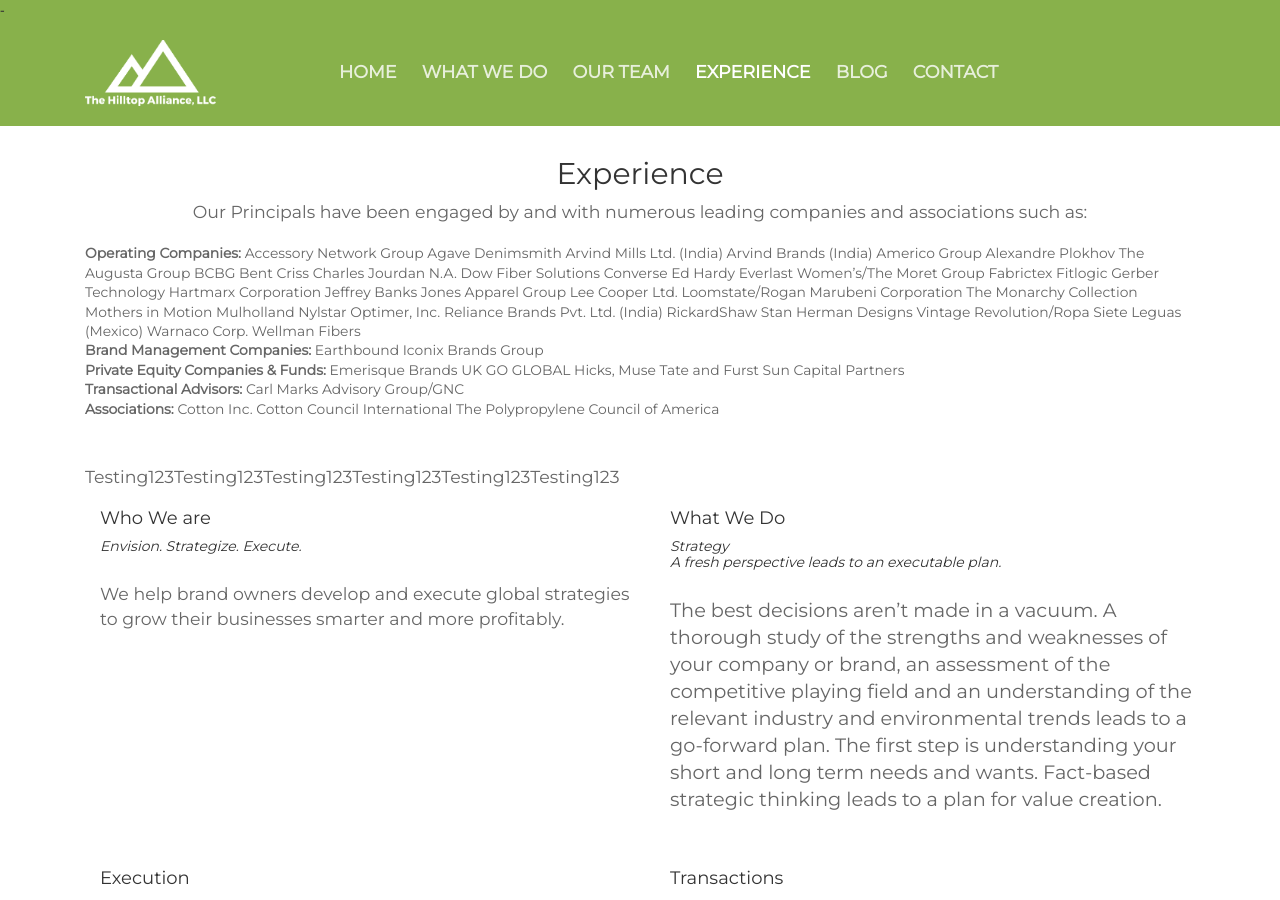
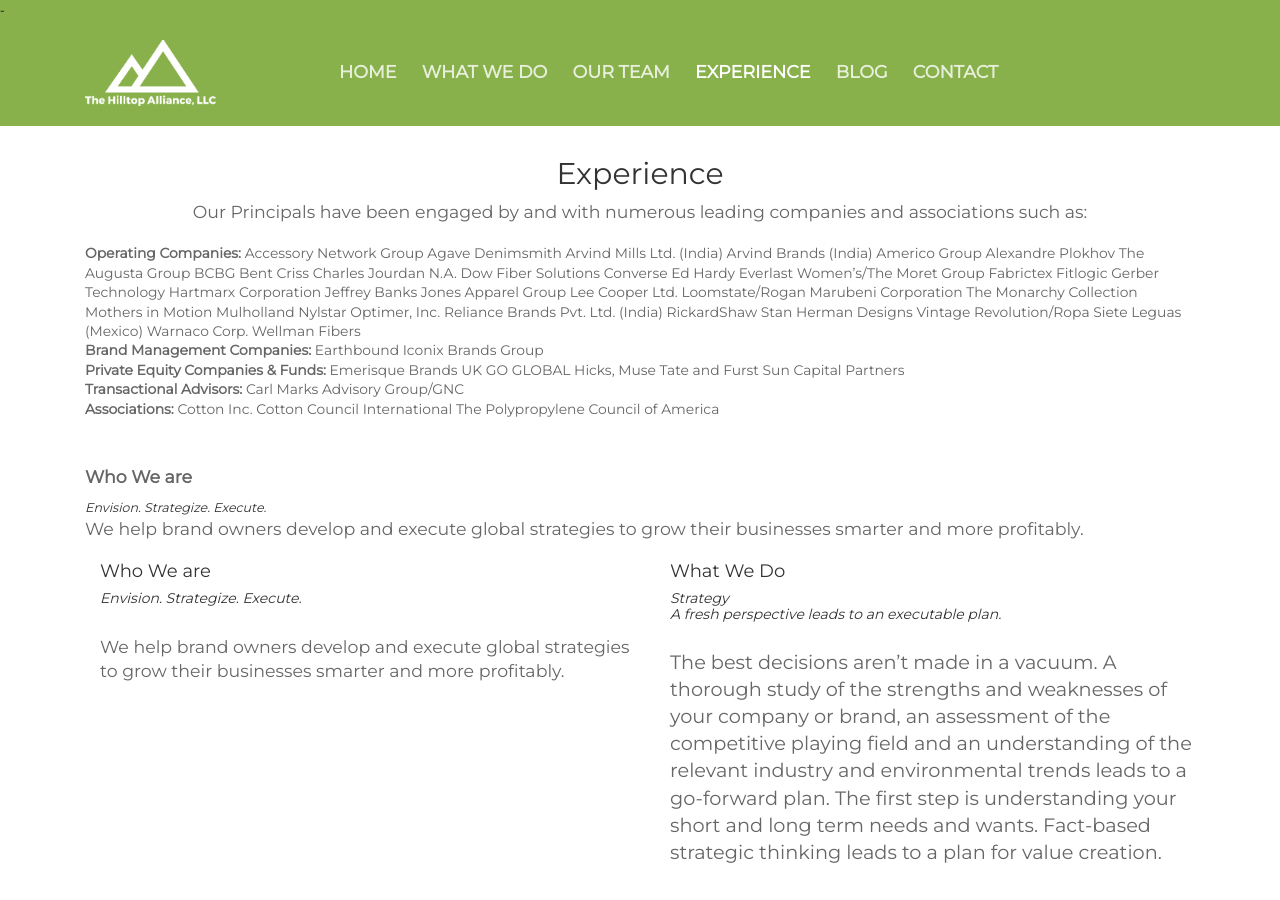
Before and after one commit to Freelance-Repos/Hilltop-Alliance, a Jekyll site: the page built from clients.html, in a window 1280 px wide and 900 px high. Built offline with Jekyll 4.4.1, drawn with Linux system fonts in a browser that asks for light colours.

Commit message:
Update clients.html

```diff
--- a/clients.html
+++ b/clients.html
@@ -69,7 +69,9 @@ The Polypropylene Council of America
 <br>
 <!-- Companies listed above, next are containers for CloudCannon/Jekyl -->
 <div>
-   <p>Testing123Testing123Testing123Testing123Testing123Testing123</p>
+   <p><b>Who We are</b></p>
+   <i>Envision. Strategize. Execute. </i>
+   <p>We help brand owners develop and execute global strategies to grow their businesses smarter and more profitably.</p>
 </div>
 
       <div class="container">
```
